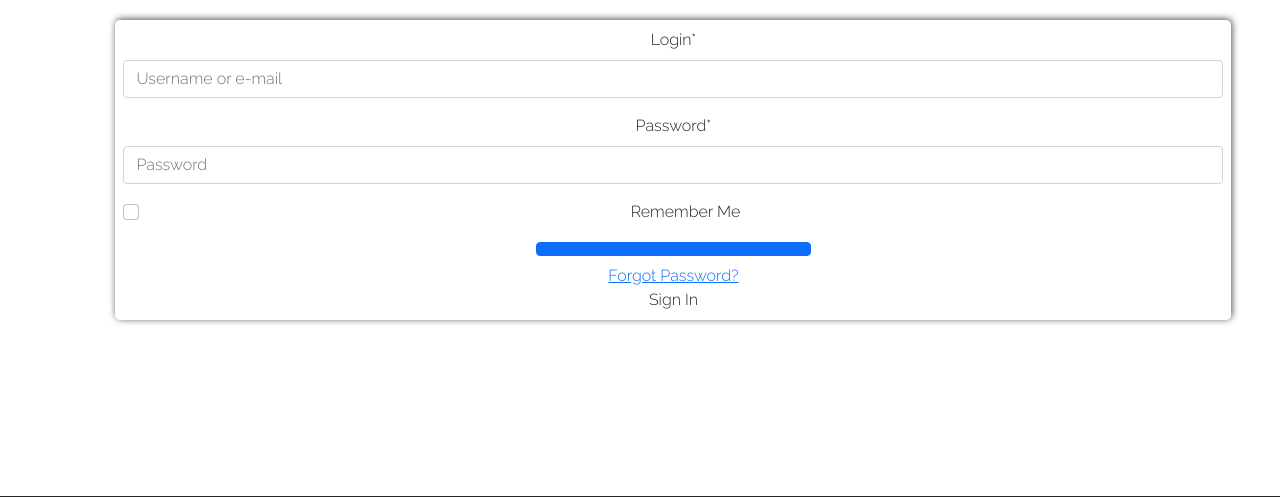
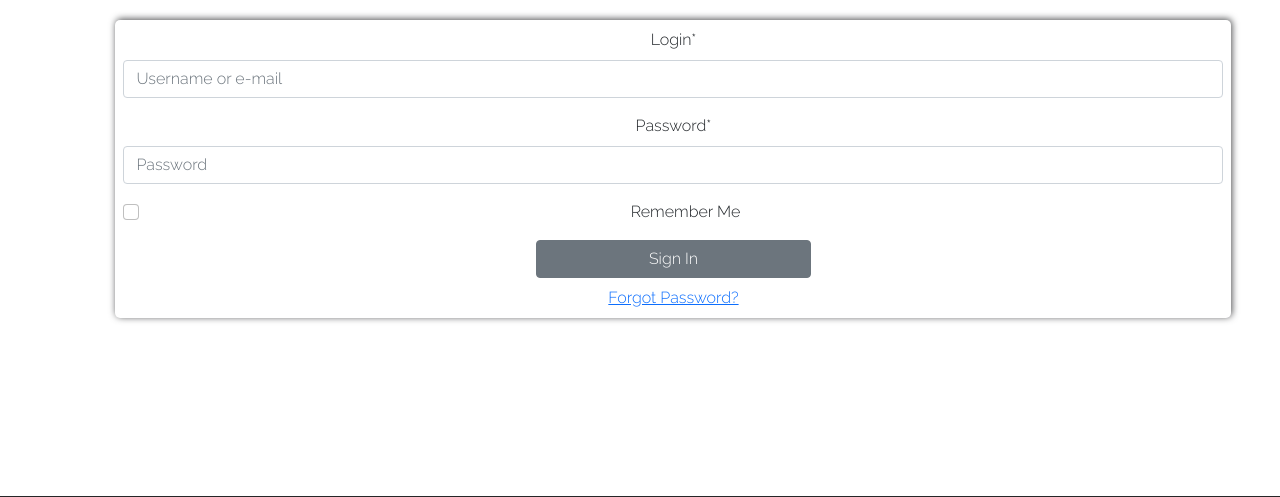
Before and after one commit to gracemcken/pattern-market, a Django app: page /accounts/login/ in a window 1280 px wide. Shown: the part 239-736 px from the top of the page. Run offline with Django 4.2, Linux system fonts and the light colour scheme.

Commit message:
Add missing sign in text on button

```diff
--- a/templates/allauth/account/login.html
+++ b/templates/allauth/account/login.html
@@ -12,18 +12,16 @@
 </p>
 
 <form class="form p-2" method="POST" action="{% url 'account_login' %}">
-  {% csrf_token %} {{ form| crispy }} {% if redirect_field_value %}
+  {% csrf_token %} {{ form|crispy }} {% if redirect_field_value %}
   <input
     type="hidden"
     name="{{ redirect_field_name }}"
     value="{{ redirect_field_value }}" />
   {% endif %}
-  <button class="btn btn-primary w-25 mb-2" type="submit"></button>
+  <button class="btn btn-secondary w-25 mb-2" type="submit">Sign In</button>
   <a class="button secondaryAction d-block" href="{% url 'account_reset_password' %}">
     {% trans "Forgot Password?" %}
   </a>
-
-    {% trans "Sign In" %}
   </button>
 </form>
 </div>
```
